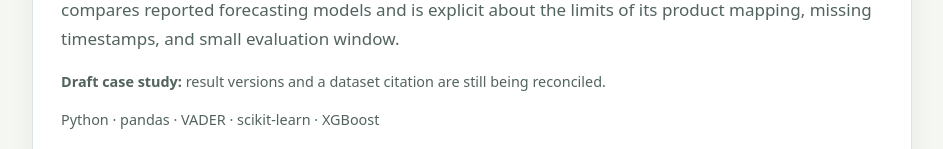
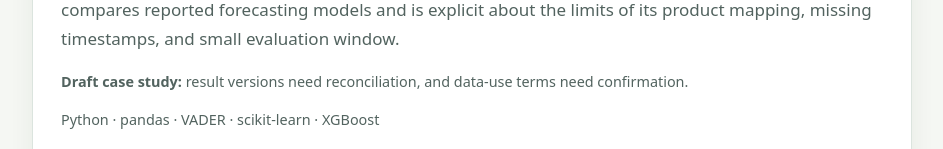
Before and after one commit to shreejitamukhopadhyay-ship-it/predicting-social-media-driven-demand, a plain HTML site: page site/index.html in a window 1280 px wide. Shown: the part 651-800 px from the top of the page, without its empty margins (168-1111 px from the left). Drawn offline with Linux system fonts and the light colour scheme.

Commit message:
Clarify portfolio draft status

```diff
--- a/site/index.html
+++ b/site/index.html
@@ -31,7 +31,7 @@
       <div class="eyebrow">Academic project · M.Sc. Data Science</div>
       <h2>Predicting Social Media-Driven Demand in the Retail Supply Chain</h2>
       <p>An academic study joining fashion retail transactions with customer review sentiment. The case study compares reported forecasting models and is explicit about the limits of its product mapping, missing timestamps, and small evaluation window.</p>
-      <p class="meta"><strong>Draft case study:</strong> result versions and a dataset citation are still being reconciled.</p>
+      <p class="meta"><strong>Draft case study:</strong> result versions need reconciliation, and data-use terms need confirmation.</p>
       <p class="meta">Python · pandas · VADER · scikit-learn · XGBoost</p>
       <a href="projects/demand-review-signals.html">Read the project</a> ·
       <a href="https://github.com/shreejitamukhopadhyay-ship-it/predicting-social-media-driven-demand">View the code on GitHub</a>
```
